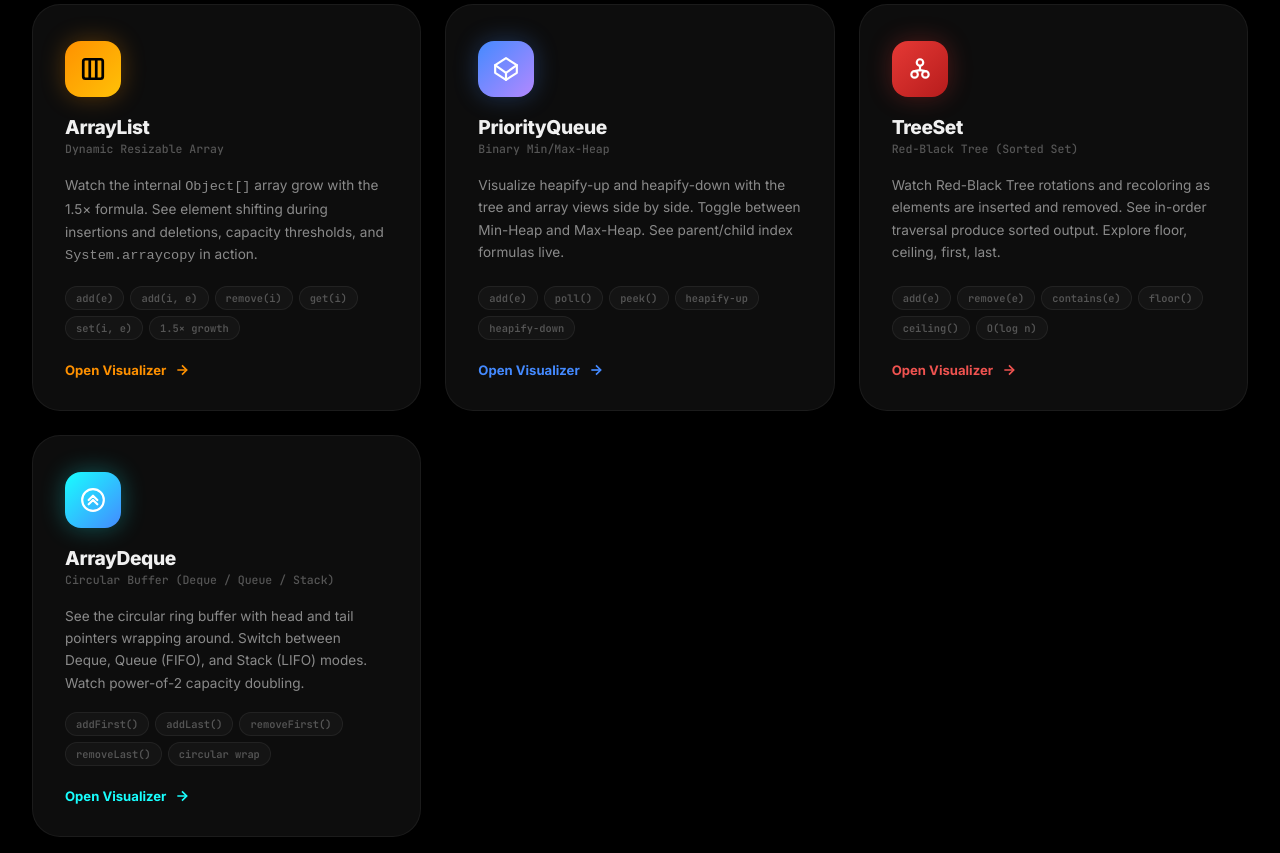
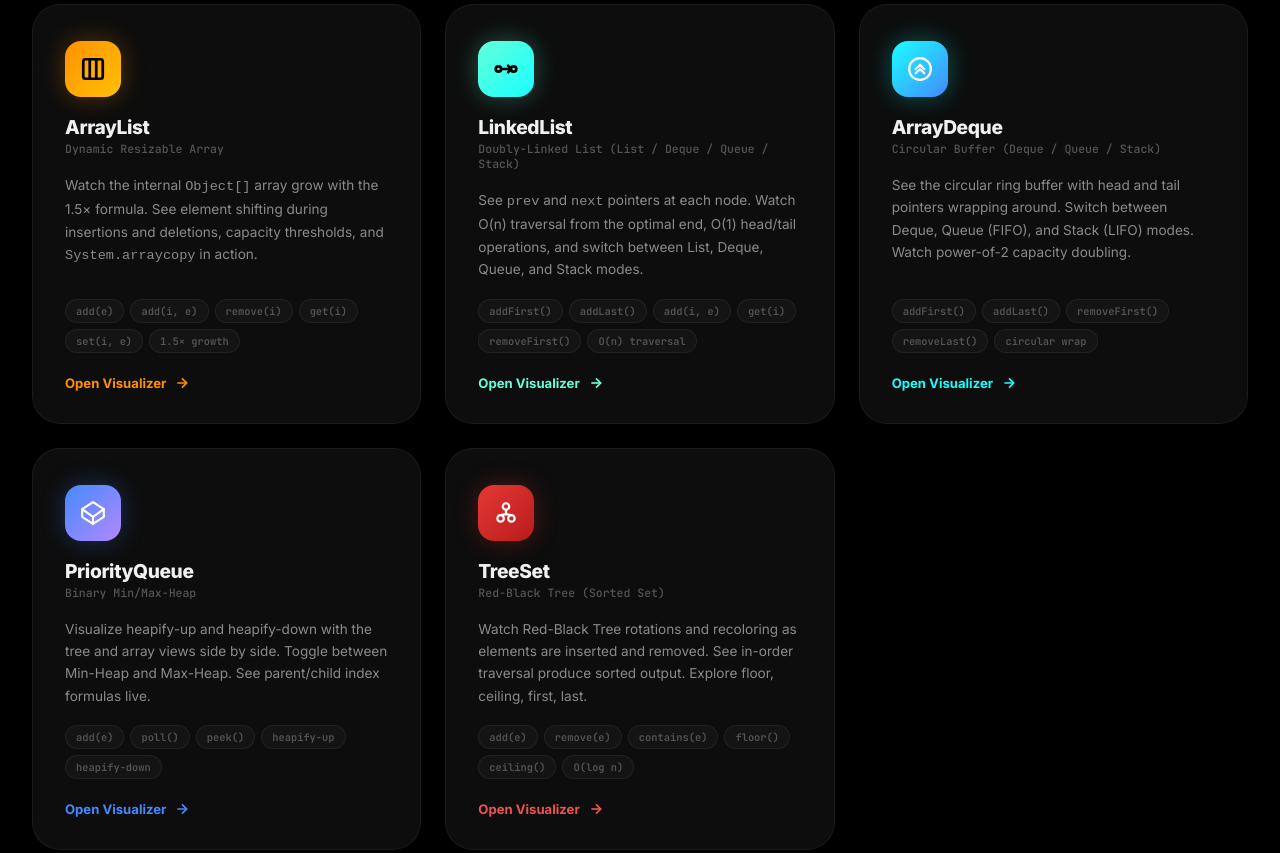
Before and after one commit to harshit-tapacademy/COLLECTIONS_VISUALIZER, a plain HTML site: page index.html in a window 1280 px wide. Shown: the part 2094-2947 px from the top of the page. Drawn offline with Linux system fonts and the light colour scheme.

Commit message:
feat: add LinkedList card, fix arrow centering, reorder cards

```diff
--- a/index.html
+++ b/index.html
@@ -839,6 +839,10 @@
         --card-accent: rgba(24, 255, 255, 0.5);
         --card-glow: rgba(24, 255, 255, 0.04);
       }
+      .card-linkedlist {
+        --card-accent: rgba(100, 255, 218, 0.5);
+        --card-glow: rgba(100, 255, 218, 0.04);
+      }
 
       .card-icon {
         width: 56px;
@@ -883,6 +887,15 @@
         );
         color: #fff;
         box-shadow: 0 0 24px rgba(24, 255, 255, 0.3);
+      }
+      .card-icon-linkedlist {
+        background: linear-gradient(
+          135deg,
+          var(--accent-teal),
+          var(--accent-cyan)
+        );
+        color: #000;
+        box-shadow: 0 0 24px rgba(100, 255, 218, 0.3);
       }
 
       .card-title {
@@ -955,6 +968,9 @@
       }
       .card-arraydeque .card-cta {
         color: var(--accent-cyan);
+      }
+      .card-linkedlist .card-cta {
+        color: var(--accent-teal);
       }
 
       /* ===== Stats Bar ===== */
@@ -1297,7 +1313,7 @@
     <div class="section" style="padding-top: 0; padding-bottom: 0">
       <div class="stats-bar reveal">
         <div class="stat-item">
-          <div class="stat-value">4</div>
+          <div class="stat-value">5</div>
           <div class="stat-label">Visualizers</div>
         </div>
         <div class="stat-item">
@@ -1328,24 +1344,10 @@
         </p>
       </div>
       <div class="cards-grid reveal">
-        <!-- ArrayList Card -->
-        <a
-          href="ArrayList/index.html"
-          target="_blank"
-          class="collection-card card-arraylist"
-          id="card-arraylist"
-        >
+        <!-- 1. ArrayList Card -->
+        <a href="ArrayList/index.html" target="_blank" class="collection-card card-arraylist" id="card-arraylist">
           <div class="card-icon card-icon-arraylist">
-            <svg
-              width="26"
-              height="26"
-              viewBox="0 0 24 24"
-              fill="none"
-              stroke="currentColor"
-              stroke-width="2.5"
-              stroke-linecap="round"
-              stroke-linejoin="round"
-            >
+            <svg width="26" height="26" viewBox="0 0 24 24" fill="none" stroke="currentColor" stroke-width="2.5" stroke-linecap="round" stroke-linejoin="round">
               <rect x="3" y="3" width="18" height="18" rx="2" />
               <line x1="9" y1="3" x2="9" y2="21" />
               <line x1="15" y1="3" x2="15" y2="21" />
@@ -1356,9 +1358,7 @@
             <div class="card-subtitle">Dynamic Resizable Array</div>
           </div>
           <p class="card-desc">
-            Watch the internal <code>Object[]</code> array grow with the 1.5×
-            formula. See element shifting during insertions and deletions,
-            capacity thresholds, and <code>System.arraycopy</code> in action.
+            Watch the internal <code>Object[]</code> array grow with the 1.5× formula. See element shifting during insertions and deletions, capacity thresholds, and <code>System.arraycopy</code> in action.
           </p>
           <div class="card-tags">
             <span class="card-tag">add(e)</span>
@@ -1370,39 +1370,74 @@
           </div>
           <div class="card-cta">
             Open Visualizer
-            <svg
-              class="arrow"
-              width="16"
-              height="16"
-              viewBox="0 0 24 24"
-              fill="none"
-              stroke="currentColor"
-              stroke-width="2.5"
-            >
-              <line x1="5" y1="12" x2="19" y2="12" />
-              <polyline points="12 5 19 12 12 19" />
+            <svg class="arrow" width="16" height="16" viewBox="0 0 24 24" fill="none" stroke="currentColor" stroke-width="2.5"><line x1="5" y1="12" x2="19" y2="12" /><polyline points="12 5 19 12 12 19" /></svg>
+          </div>
+        </a>
+
+        <!-- 2. LinkedList Card -->
+        <a href="LinkedList/index.html" target="_blank" class="collection-card card-linkedlist" id="card-linkedlist">
+          <div class="card-icon card-icon-linkedlist">
+            <svg width="26" height="26" viewBox="0 0 24 24" fill="none" stroke="currentColor" stroke-width="2.5" stroke-linecap="round" stroke-linejoin="round">
+              <circle cx="5" cy="12" r="2.5" />
+              <circle cx="19" cy="12" r="2.5" />
+              <line x1="7.5" y1="12" x2="16.5" y2="12" />
+              <polyline points="14 9 16.5 12 14 15" />
             </svg>
           </div>
+          <div>
+            <div class="card-title">LinkedList</div>
+            <div class="card-subtitle">Doubly-Linked List (List / Deque / Queue / Stack)</div>
+          </div>
+          <p class="card-desc">
+            See <code>prev</code> and <code>next</code> pointers at each node. Watch O(n) traversal from the optimal end, O(1) head/tail operations, and switch between List, Deque, Queue, and Stack modes.
+          </p>
+          <div class="card-tags">
+            <span class="card-tag">addFirst()</span>
+            <span class="card-tag">addLast()</span>
+            <span class="card-tag">add(i, e)</span>
+            <span class="card-tag">get(i)</span>
+            <span class="card-tag">removeFirst()</span>
+            <span class="card-tag">O(n) traversal</span>
+          </div>
+          <div class="card-cta">
+            Open Visualizer
+            <svg class="arrow" width="16" height="16" viewBox="0 0 24 24" fill="none" stroke="currentColor" stroke-width="2.5"><line x1="5" y1="12" x2="19" y2="12" /><polyline points="12 5 19 12 12 19" /></svg>
+          </div>
         </a>
 
-        <!-- PriorityQueue Card -->
-        <a
-          href="PriorityQueue/index.html"
-          target="_blank"
-          class="collection-card card-priorityqueue"
-          id="card-priorityqueue"
-        >
+        <!-- 3. ArrayDeque Card -->
+        <a href="ArrayDeque/index.html" target="_blank" class="collection-card card-arraydeque" id="card-arraydeque">
+          <div class="card-icon card-icon-arraydeque">
+            <svg width="26" height="26" viewBox="0 0 24 24" fill="none" stroke="currentColor" stroke-width="2" stroke-linecap="round" stroke-linejoin="round">
+              <circle cx="12" cy="12" r="10" />
+              <polyline points="8 12 12 8 16 12" />
+              <polyline points="8 16 12 12 16 16" />
+            </svg>
+          </div>
+          <div>
+            <div class="card-title">ArrayDeque</div>
+            <div class="card-subtitle">Circular Buffer (Deque / Queue / Stack)</div>
+          </div>
+          <p class="card-desc">
+            See the circular ring buffer with head and tail pointers wrapping around. Switch between Deque, Queue (FIFO), and Stack (LIFO) modes. Watch power-of-2 capacity doubling.
+          </p>
+          <div class="card-tags">
+            <span class="card-tag">addFirst()</span>
+            <span class="card-tag">addLast()</span>
+            <span class="card-tag">removeFirst()</span>
+            <span class="card-tag">removeLast()</span>
+            <span class="card-tag">circular wrap</span>
+          </div>
+          <div class="card-cta">
+            Open Visualizer
+            <svg class="arrow" width="16" height="16" viewBox="0 0 24 24" fill="none" stroke="currentColor" stroke-width="2.5"><line x1="5" y1="12" x2="19" y2="12" /><polyline points="12 5 19 12 12 19" /></svg>
+          </div>
+        </a>
+
+        <!-- 4. PriorityQueue Card -->
+        <a href="PriorityQueue/index.html" target="_blank" class="collection-card card-priorityqueue" id="card-priorityqueue">
           <div class="card-icon card-icon-priorityqueue">
-            <svg
-              width="26"
-              height="26"
-              viewBox="0 0 24 24"
-              fill="none"
-              stroke="currentColor"
-              stroke-width="2"
-              stroke-linecap="round"
-              stroke-linejoin="round"
-            >
+            <svg width="26" height="26" viewBox="0 0 24 24" fill="none" stroke="currentColor" stroke-width="2" stroke-linecap="round" stroke-linejoin="round">
               <polygon points="12 2 22 8.5 22 15.5 12 22 2 15.5 2 8.5 12 2" />
               <line x1="12" y1="22" x2="12" y2="15.5" />
               <polyline points="22 8.5 12 15.5 2 8.5" />
@@ -1413,9 +1448,7 @@
             <div class="card-subtitle">Binary Min/Max-Heap</div>
           </div>
           <p class="card-desc">
-            Visualize heapify-up and heapify-down with the tree and array views
-            side by side. Toggle between Min-Heap and Max-Heap. See parent/child
-            index formulas live.
+            Visualize heapify-up and heapify-down with the tree and array views side by side. Toggle between Min-Heap and Max-Heap. See parent/child index formulas live.
           </p>
           <div class="card-tags">
             <span class="card-tag">add(e)</span>
@@ -1426,39 +1459,14 @@
           </div>
           <div class="card-cta">
             Open Visualizer
-            <svg
-              class="arrow"
-              width="16"
-              height="16"
-              viewBox="0 0 24 24"
-              fill="none"
-              stroke="currentColor"
-              stroke-width="2.5"
-            >
-              <line x1="5" y1="12" x2="19" y2="12" />
-              <polyline points="12 5 19 12 12 19" />
-            </svg>
+            <svg class="arrow" width="16" height="16" viewBox="0 0 24 24" fill="none" stroke="currentColor" stroke-width="2.5"><line x1="5" y1="12" x2="19" y2="12" /><polyline points="12 5 19 12 12 19" /></svg>
           </div>
         </a>
 
-        <!-- TreeSet Card -->
-        <a
-          href="TreeSet/index.html"
-          target="_blank"
-          class="collection-card card-treeset"
-          id="card-treeset"
-        >
+        <!-- 5. TreeSet Card -->
+        <a href="TreeSet/index.html" target="_blank" class="collection-card card-treeset" id="card-treeset">
           <div class="card-icon card-icon-treeset">
-            <svg
-              width="26"
-              height="26"
-              viewBox="0 0 24 24"
-              fill="none"
-              stroke="currentColor"
-              stroke-width="2"
-              stroke-linecap="round"
-              stroke-linejoin="round"
-            >
+            <svg width="26" height="26" viewBox="0 0 24 24" fill="none" stroke="currentColor" stroke-width="2" stroke-linecap="round" stroke-linejoin="round">
               <circle cx="12" cy="6" r="3" />
               <line x1="12" y1="9" x2="12" y2="13" />
               <circle cx="7" cy="17" r="3" />
@@ -1472,9 +1480,7 @@
             <div class="card-subtitle">Red-Black Tree (Sorted Set)</div>
           </div>
           <p class="card-desc">
-            Watch Red-Black Tree rotations and recoloring as elements are
-            inserted and removed. See in-order traversal produce sorted output.
-            Explore floor, ceiling, first, last.
+            Watch Red-Black Tree rotations and recoloring as elements are inserted and removed. See in-order traversal produce sorted output. Explore floor, ceiling, first, last.
           </p>
           <div class="card-tags">
             <span class="card-tag">add(e)</span>
@@ -1486,76 +1492,7 @@
           </div>
           <div class="card-cta">
             Open Visualizer
-            <svg
-              class="arrow"
-              width="16"
-              height="16"
-              viewBox="0 0 24 24"
-              fill="none"
-              stroke="currentColor"
-              stroke-width="2.5"
-            >
-              <line x1="5" y1="12" x2="19" y2="12" />
-              <polyline points="12 5 19 12 12 19" />
-            </svg>
-          </div>
-        </a>
-
-        <!-- ArrayDeque Card -->
-        <a
-          href="ArrayDeque/index.html"
-          target="_blank"
-          class="collection-card card-arraydeque"
-          id="card-arraydeque"
-        >
-          <div class="card-icon card-icon-arraydeque">
-            <svg
-              width="26"
-              height="26"
-              viewBox="0 0 24 24"
-              fill="none"
-              stroke="currentColor"
-              stroke-width="2"
-              stroke-linecap="round"
-              stroke-linejoin="round"
-            >
-              <circle cx="12" cy="12" r="10" />
-              <polyline points="8 12 12 8 16 12" />
-              <polyline points="8 16 12 12 16 16" />
-            </svg>
-          </div>
-          <div>
-            <div class="card-title">ArrayDeque</div>
-            <div class="card-subtitle">
-              Circular Buffer (Deque / Queue / Stack)
-            </div>
-          </div>
-          <p class="card-desc">
-            See the circular ring buffer with head and tail pointers wrapping
-            around. Switch between Deque, Queue (FIFO), and Stack (LIFO) modes.
-            Watch power-of-2 capacity doubling.
-          </p>
-          <div class="card-tags">
-            <span class="card-tag">addFirst()</span>
-            <span class="card-tag">addLast()</span>
-            <span class="card-tag">removeFirst()</span>
-            <span class="card-tag">removeLast()</span>
-            <span class="card-tag">circular wrap</span>
-          </div>
-          <div class="card-cta">
-            Open Visualizer
-            <svg
-              class="arrow"
-              width="16"
-              height="16"
-              viewBox="0 0 24 24"
-              fill="none"
-              stroke="currentColor"
-              stroke-width="2.5"
-            >
-              <line x1="5" y1="12" x2="19" y2="12" />
-              <polyline points="12 5 19 12 12 19" />
-            </svg>
+            <svg class="arrow" width="16" height="16" viewBox="0 0 24 24" fill="none" stroke="currentColor" stroke-width="2.5"><line x1="5" y1="12" x2="19" y2="12" /><polyline points="12 5 19 12 12 19" /></svg>
           </div>
         </a>
       </div>
```
Also changed, not shown: LinkedList/index.html (+6 -6 lines).
